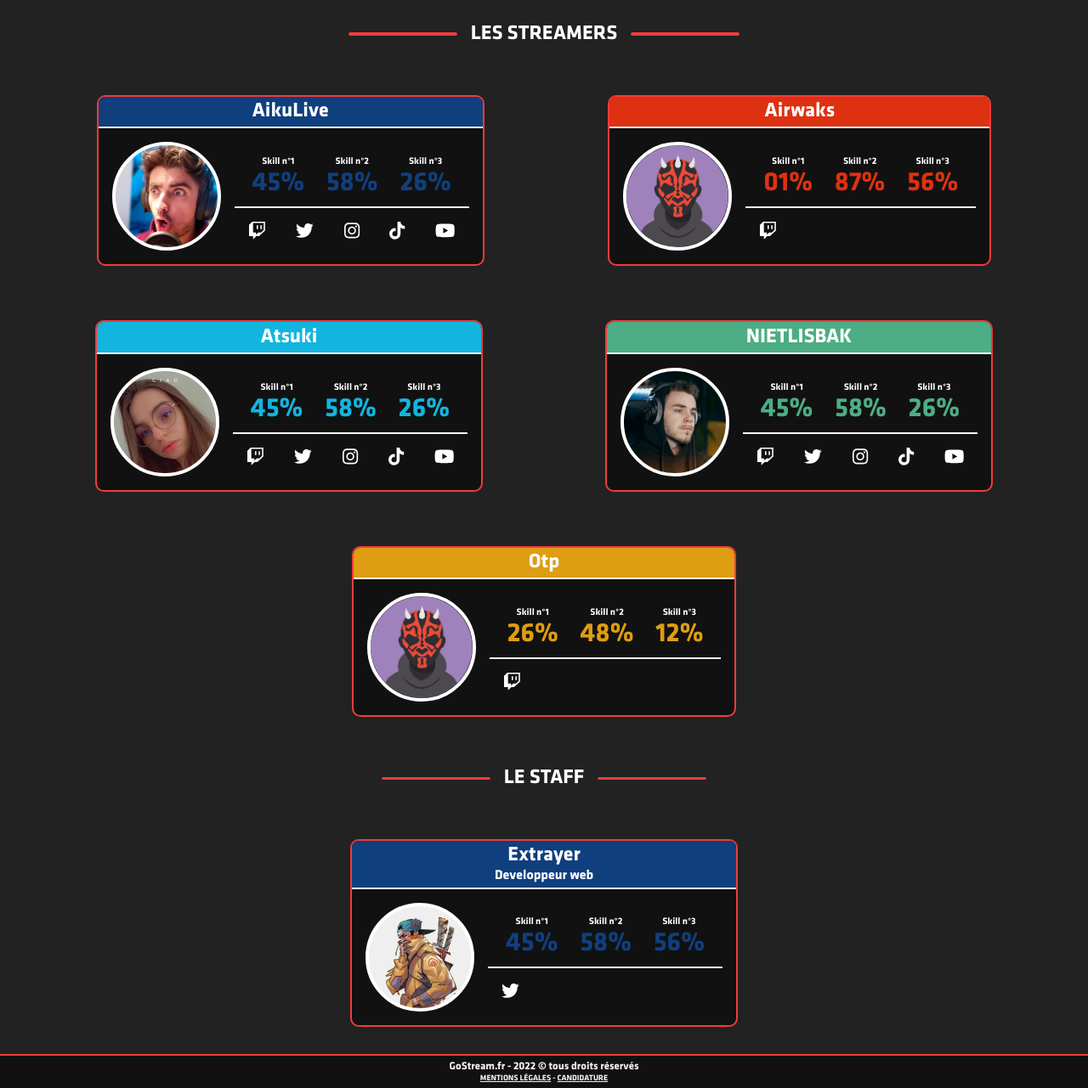
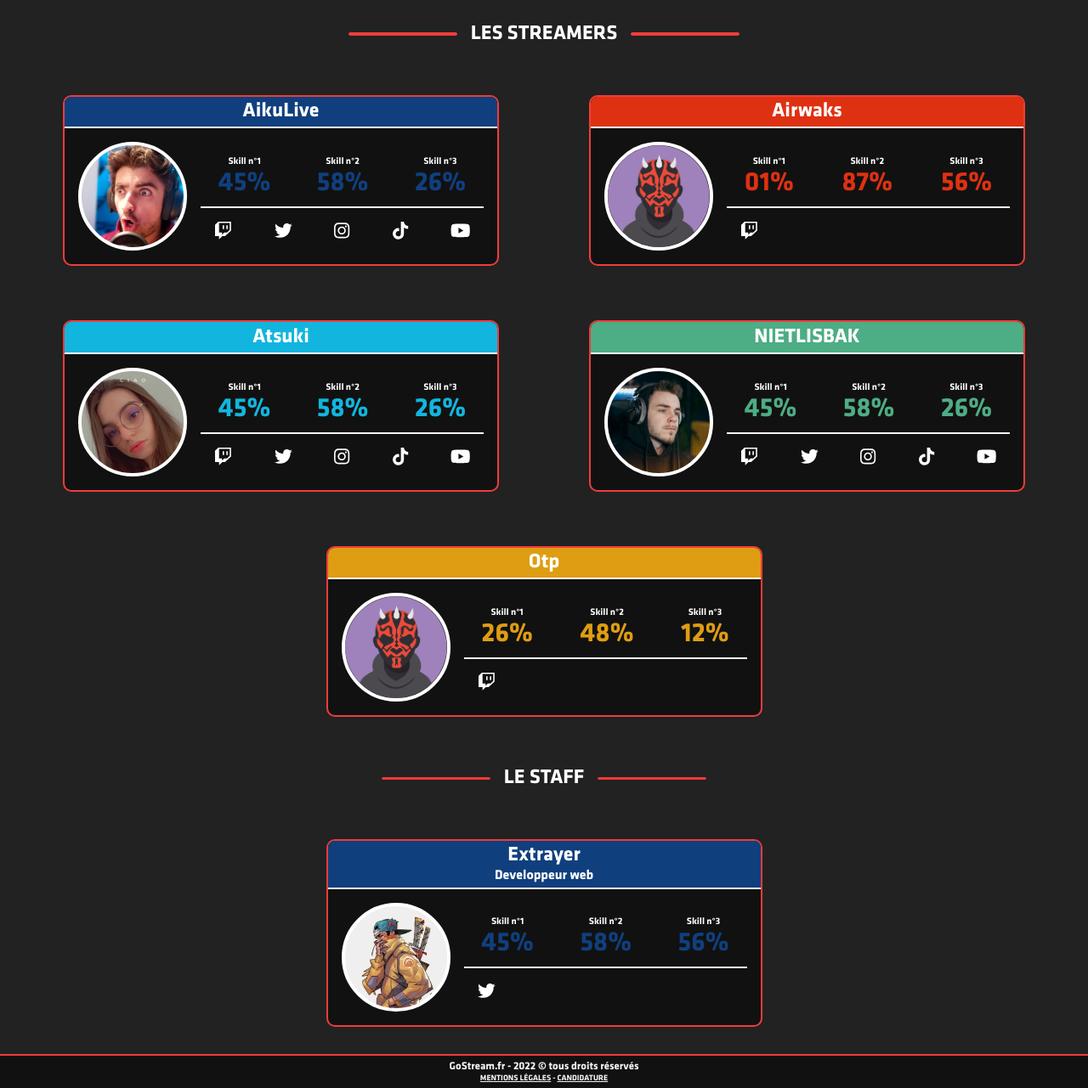
Before and after one commit to marintremine/django-gostream, a Django app: page /equipe/ in a window 1280 px wide. Shown: the part 90-1371 px from the top of the page at 85% size. Run offline with Django 4.2, Linux system fonts and the light colour scheme; data comes from the database, SQL or seed files in the repository; some web fonts are replaced.

Commit message:
correction taille box equipe

```diff
--- a/gostream/equipe/static/css/equipe/index.css
+++ b/gostream/equipe/static/css/equipe/index.css
@@ -99,6 +99,7 @@ content{
 .container .card .box .right{
   margin: 1em;
   margin-left: 0;
+  width: 333px;
 }
 
 .container .card .box .right .box-skill{
```
